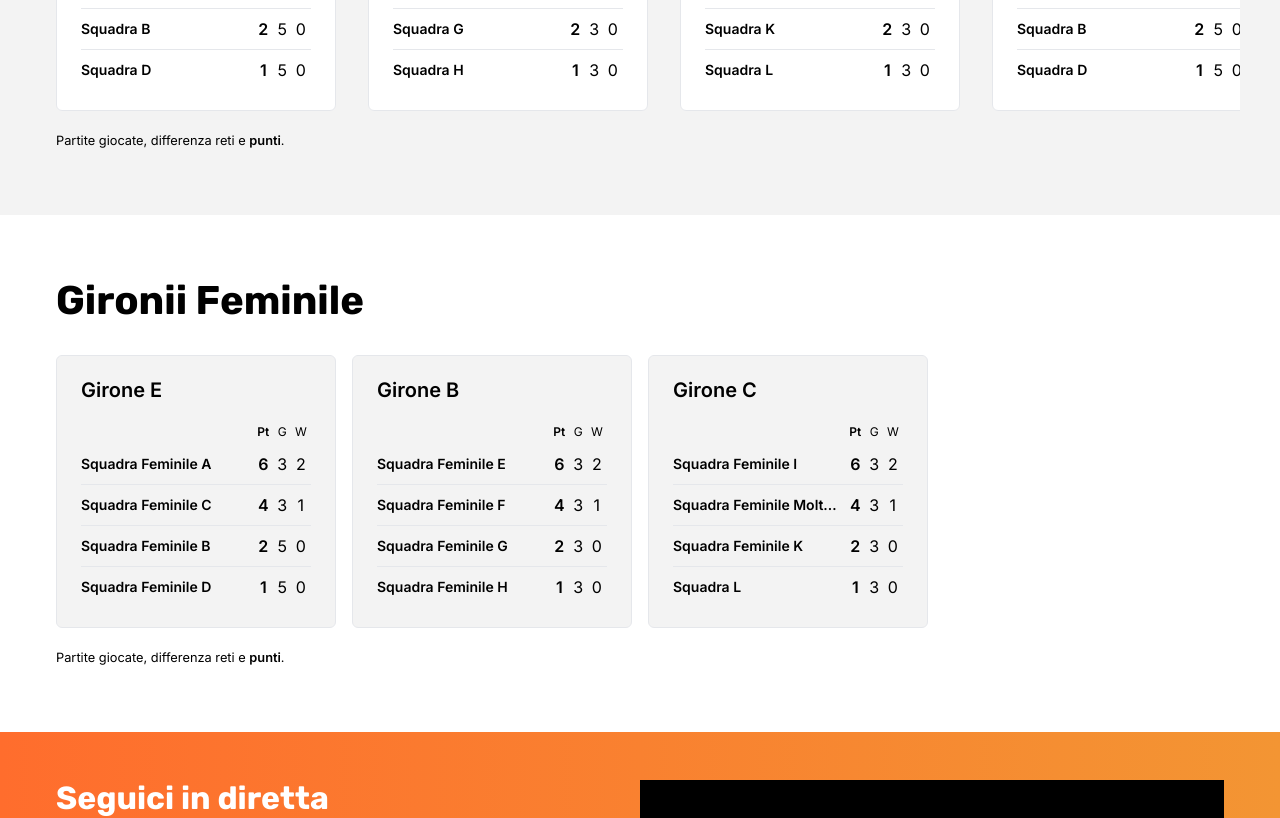
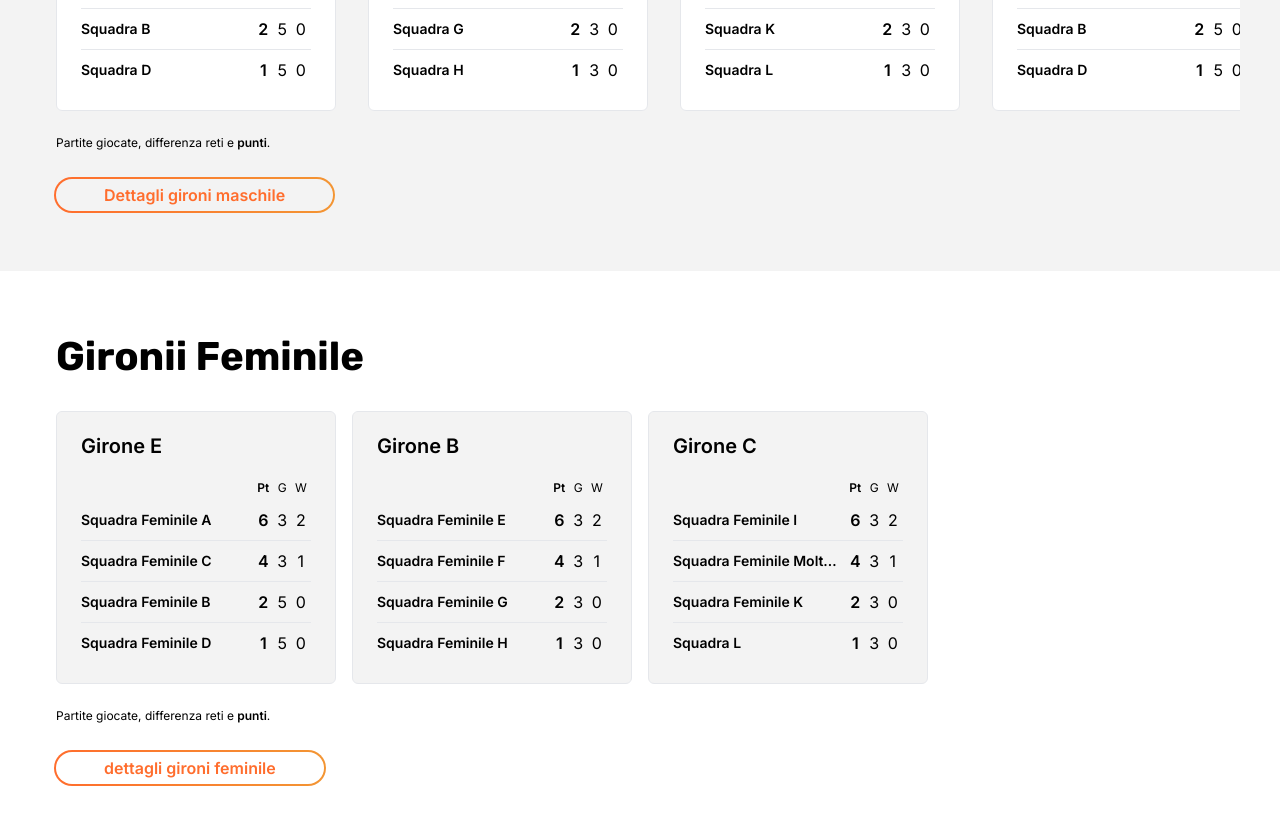
Before and after one commit to graziolieduardo/gsplizzana-frontend, a Next.js app: page / in a window 1280 px wide. Shown: the part 2300-3118 px from the top of the page. Built offline with nearby package versions, Linux system fonts and the light colour scheme.

Commit message:
fix dynamic route to gironi add btn to this routes

```diff
--- a/src/components/common/Button.tsx
+++ b/src/components/common/Button.tsx
@@ -6,6 +6,7 @@ type Props = {
     variant: Variant,
     link?: string | null,
     children: ReactNode
+    bg?: string | null
 }
 
 enum Variant {
@@ -16,22 +17,24 @@ enum Variant {
 
 const VARIANT_MAPS = {
     [Variant.primary]: 'rounded-full bg-gradient-to-r from-primary-dark to-primary hover:to-primary-dark w-full sm:w-fit sm:px-12 py-2 text-white text-center cursor-pointer',
-    [Variant.secondary]: 'rounded-full bg-white w-full sm:w-fit sm:px-12 py-1.5 text-primary-dark font-semibold text-center cursor-pointer border-gradient',
+    [Variant.secondary]: 'rounded-full w-full sm:w-fit sm:px-12 py-1.5 text-primary-dark font-semibold text-center cursor-pointer border-gradient',
     [Variant.text]: 'bg-black',
 }
 
-export const Button = ({ type = 'button', variant, link, children }: Props) => {
+
+//backgroud color is set to white to hide the background gradient on secondary variant(border-gradient is setted on global.css)
+export const Button = ({ type = 'button', variant, link, children, bg = 'bg-white'}: Props) => {
 
     //if link has been passed by props it will render anchor tag, otherwise a div button
     return link ? (
 
-        <a href={link} className={classnames(VARIANT_MAPS[variant])}>
+        <a href={link} className={`${classnames(VARIANT_MAPS[variant])} ${bg}`}>
             {children}
         </a>
 
     ) : (
 
-        <button className={classnames(VARIANT_MAPS[variant])}>
+        <button className={`${classnames(VARIANT_MAPS[variant])} ${bg}`}>
             {children}
         </button>
     )
--- a/src/pages/gironi/[slug].tsx
+++ b/src/pages/gironi/[slug].tsx
@@ -10,14 +10,6 @@ const index = () => {
   const router = useRouter()
   const { slug } = router.query
   const [activePage, setActivePage] = useState<ParsedUrlQuery | string | string[]>('')
-
-  const handleClick = (irl: string) => {
-    router.push(`/gironi/${irl}#tables`)
-    const section = document.getElementById("buttons");
-    if (section) {
-      section.scrollIntoView({ behavior: "smooth" });
-    }
-  };
 
   useEffect(() => {
 
@@ -41,8 +33,8 @@ const index = () => {
         {/* maschile and feminile switch */}
         <div className="pt-24" id="tables">
           <div className="flex justify-around border-2 rounded border-primary-dark">
-            <div onClick={() => { handleClick('maschile') }} className={`font-semibold ${activePage === "maschile" ? 'bg-gradient-to-r from-primary-dark to-primary text-white' : 'bg-white text-black'} w-1/2 text-center py-2`} >Maschili</div>
-            <div onClick={() => { handleClick('feminile') }} className={`font-semibold ${activePage === "feminile" ? 'bg-gradient-to-r from-primary-dark to-primary text-white' : 'bg-white text-black'}  w-1/2 text-center py-2 `} >Feminili</div>
+            <div onClick={() => { setActivePage('maschile') }} className={`font-semibold ${activePage === "maschile" ? 'bg-gradient-to-r from-primary-dark to-primary text-white' : 'bg-white text-black'} w-1/2 text-center py-2`} >Maschili</div>
+            <div onClick={() => { setActivePage('feminile') }} className={`font-semibold ${activePage === "feminile" ? 'bg-gradient-to-r from-primary-dark to-primary text-white' : 'bg-white text-black'}  w-1/2 text-center py-2 `} >Feminili</div>
           </div>
         </div>
 
--- a/src/pages/index.tsx
+++ b/src/pages/index.tsx
@@ -532,6 +532,7 @@ export default function Home() {
                 <div className='max-w-container 2xl:max-w-container-xl mx-auto pl-4 py-16'>
 
                     <Title variant={Title.variant.secondary}> Gironi Maschile </Title>
+
                     <div className="flex gap-x-4 overflow-x-auto mt-8">
 
                         {gironeMaschile.map((girone) => (
@@ -540,7 +541,16 @@ export default function Home() {
                             </div>
                         ))}
                     </div>
-                    <small>Partite giocate, differenza reti e <span className='font-semibold'>punti</span>.</small>
+                    <p className='text-xs mt-2 mb-8'>Partite giocate, differenza reti e <span className='font-semibold'>punti</span>.</p>
+
+                    <div className=''>
+                        <div className='z-10 relative'>
+
+                            <Button variant={Button.variant.secondary} link={'/gironi/maschili'} bg={'bg-bg-primary'}> Dettagli gironi maschile</Button>
+                        </div>
+                    </div>
+
+
                 </div>
             </section>
 
@@ -550,6 +560,7 @@ export default function Home() {
                 <div className="max-w-container 2xl:max-w-container-xl mx-auto pl-4 py-16">
 
                     <Title variant={Title.variant.secondary}> Gironii Feminile</Title>
+
                     <div className="flex gap-x-4 overflow-x-auto mt-8">
 
                         {gironeFeminile.map((girone) => (
@@ -557,7 +568,9 @@ export default function Home() {
                             <TableHome key={girone} girone={girone} campeonato={campeonato.feminile} bgColor={'bg-bg-primary'} />
                         ))}
                     </div>
-                    <small>Partite giocate, differenza reti e <span className='font-semibold'>punti</span>.</small>
+
+                    <p className='text-xs mt-2 mb-8'>Partite giocate, differenza reti e <span className='font-semibold'>punti</span>.</p>
+                    <Button variant={Button.variant.secondary} link={'/gironi/feminili'}> dettagli gironi feminile</Button>
                 </div>
             </section>
 
--- a/src/partials/Header.tsx
+++ b/src/partials/Header.tsx
@@ -34,7 +34,7 @@ export const Header = () => {
                             </li>
 
                             <li>
-                                <Link href='/gironi' className='' >Gironi</Link>
+                                <Link href='/gironi/maschile' className='' >Gironi</Link>
                             </li>
 
                             <li>
```
